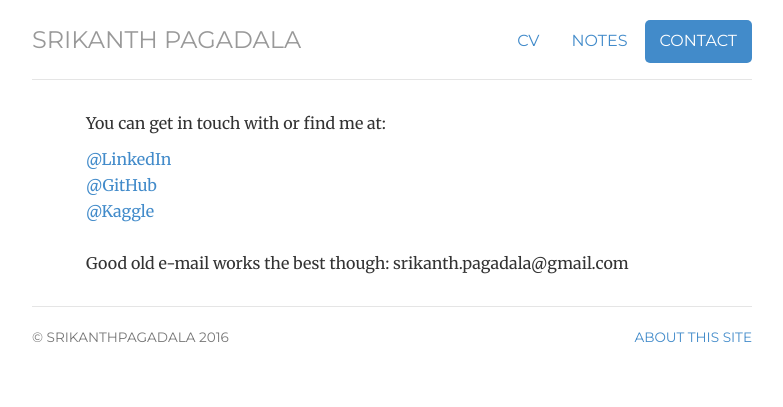
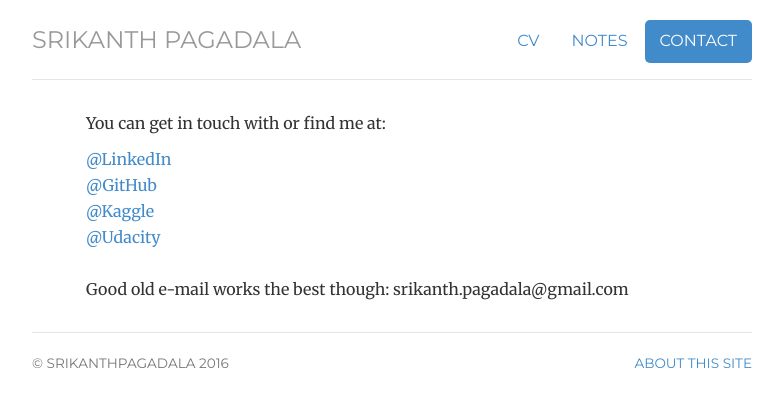
Before and after one commit to srikanthpagadala/srikanthpagadala.github.io, a Jekyll site: the page built from contact/index.html, in a window 1280 px wide. Shown: the top 407 px of the page, without its empty margins (248-1031 px from the left). Built offline with Jekyll 4.4.1, drawn with Linux system fonts in a browser that asks for light colours.

Commit message:
Update index.html

```diff
--- a/contact/index.html
+++ b/contact/index.html
@@ -14,6 +14,7 @@ description: Contact information for Srikanth Pagadala, Hacker and Futurist livi
 	<li><a href="https://www.linkedin.com/in/srikanthpagadalaconsulting">@LinkedIn</a></li>
 	<li><a href="https://github.com/srikanthpagadala?tab=repositories">@GitHub</a></li>
 	<li><a href="https://www.kaggle.com/spagadala">@Kaggle</a></li>
+	<li><a href="https://profiles.udacity.com/u/srikanthpagadala">@Udacity</a></li>
 
 	<li><br>Good old e-mail works the best though: <span class="obfuscate">moc.liamg@aladagap.htnakirs</span></li>
 	</ul>
```
